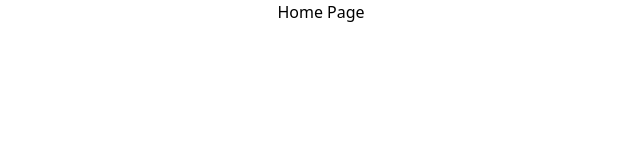
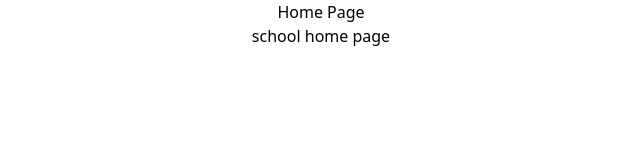
Before and after one commit to Abhijeetkokat007/rk-public-school, a React (Create React App) app: page / in a window 1280 px wide. Shown: the top 160 px of the page, without its empty margins (319-959 px from the left). Built offline with nearby package versions, Linux system fonts and the light colour scheme.

Commit message:
added hediing

```diff
--- a/public/index.html
+++ b/public/index.html
@@ -24,7 +24,7 @@
       work correctly both with client-side routing and a non-root public URL.
       Learn how to configure a non-root public URL by running `npm run build`.
     -->
-    <title>React App</title>
+    <title>School App</title>
   </head>
   <body>
     <noscript>You need to enable JavaScript to run this app.</noscript>
--- a/src/App.js
+++ b/src/App.js
@@ -5,6 +5,7 @@ function App() {
   return (
     <div className="App">
      <h1>Home Page</h1>
+     school home page
     </div>
   );
 }
```
Also changed, not shown: src/logo.svg (deleted).
